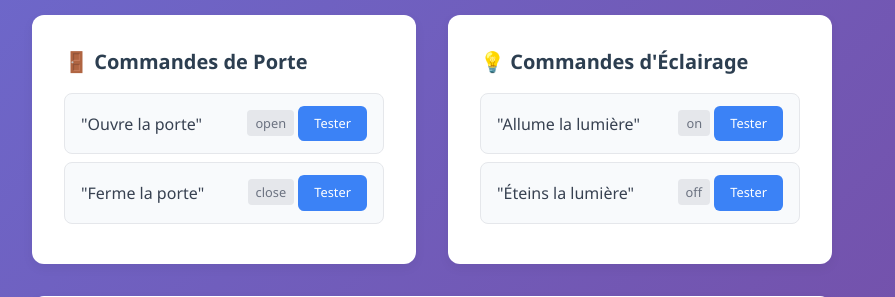
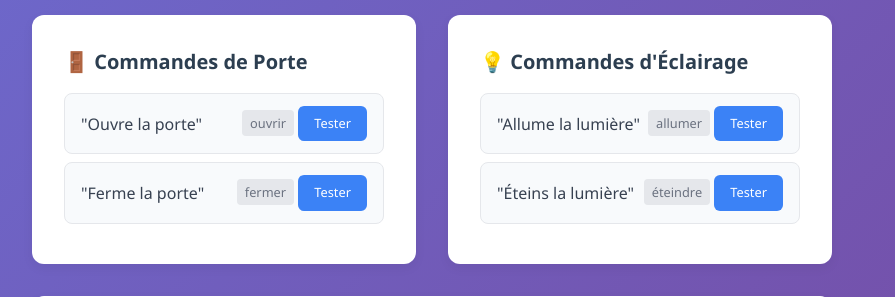
Before and after one commit to Manitriniaina2002/Home-Access, a Django app: page /voice/ in a window 1280 px wide. Shown: the part 1154-1451 px from the top of the page, without its empty margins (208-1103 px from the left). Run offline with Django 5.2, Linux system fonts and the light colour scheme; the visitor is signed in with stand-in values (Sample User, id 1); some libraries are stand-ins or nearby versions.

Commit message:
Fix inline block

```diff
--- a/templates/manage_pins.html
+++ b/templates/manage_pins.html
@@ -83,7 +83,8 @@
         <div>
           <strong>{{ p.name }}</strong>
           <div style="font-size: 0.85rem; color: #6b7280">
-            Créé : {{ p.created_at }} — Actif : {{ p.active }}
+            Créé : {{ p.created_at }} — Actif : {% if p.active %}Oui{% else
+            %}Non{% endif %}
           </div>
         </div>
         <div style="display: flex; gap: 0.5rem; align-items: center">
--- a/templates/manage_voice.html
+++ b/templates/manage_voice.html
@@ -40,7 +40,7 @@
         {% for c in commands %}
         <tr style="border-bottom:1px solid #fafafa">
           <td style="padding:0.75rem 0">{{ c.phrase }}</td>
-          <td style="padding:0.75rem 0">{{ c.action }}</td>
+          <td style="padding:0.75rem 0">{% if c.action == 'open' %}ouvrir{% elif c.action == 'close' %}fermer{% elif c.action == 'toggle' %}basculer{% else %}{{ c.action }}{% endif %}</td>
           <td style="padding:0.75rem 0;width:180px">
             <button class="cmd-edit btn" data-id="{{ c.id }}" title="Modifier" aria-label="Modifier la commande" style="margin-right:8px;">
               <svg xmlns="http://www.w3.org/2000/svg" width="18" height="18" fill="none" viewBox="0 0 24 24" stroke="currentColor" style="vertical-align:middle;">
--- a/templates/voice_command.html
+++ b/templates/voice_command.html
@@ -390,8 +390,7 @@
   }
 </style>
 
-{% endblock %}
-{% block content %}
+{% endblock %} {% block content %}
 
 <div class="voice-container">
   <div class="voice-header">
@@ -501,7 +500,7 @@
         <li class="command-item">
           <span class="command-text">"Ouvre la porte"</span>
           <div>
-            <span class="command-action">open</span>
+            <span class="command-action">ouvrir</span>
             <button
               class="test-command-btn"
               onclick="testCommand('ouvre la porte')"
@@ -513,7 +512,7 @@
         <li class="command-item">
           <span class="command-text">"Ferme la porte"</span>
           <div>
-            <span class="command-action">close</span>
+            <span class="command-action">fermer</span>
             <button
               class="test-command-btn"
               onclick="testCommand('ferme la porte')"
@@ -531,7 +530,7 @@
         <li class="command-item">
           <span class="command-text">"Allume la lumière"</span>
           <div>
-            <span class="command-action">on</span>
+            <span class="command-action">allumer</span>
             <button
               class="test-command-btn"
               onclick="testCommand('allume la lumière')"
@@ -543,7 +542,7 @@
         <li class="command-item">
           <span class="command-text">"Éteins la lumière"</span>
           <div>
-            <span class="command-action">off</span>
+            <span class="command-action">éteindre</span>
             <button
               class="test-command-btn"
               onclick="testCommand('éteins la lumière')"
@@ -575,8 +574,7 @@
   </div>
 </div>
 
-{% endblock %}
-{% block scripts %}
+{% endblock %} {% block scripts %}
 <script>
   let voiceStats = {
     totalCommands: 0,
```
Also changed, not shown: static/js/manage_voice.js (+15 -2 lines).
